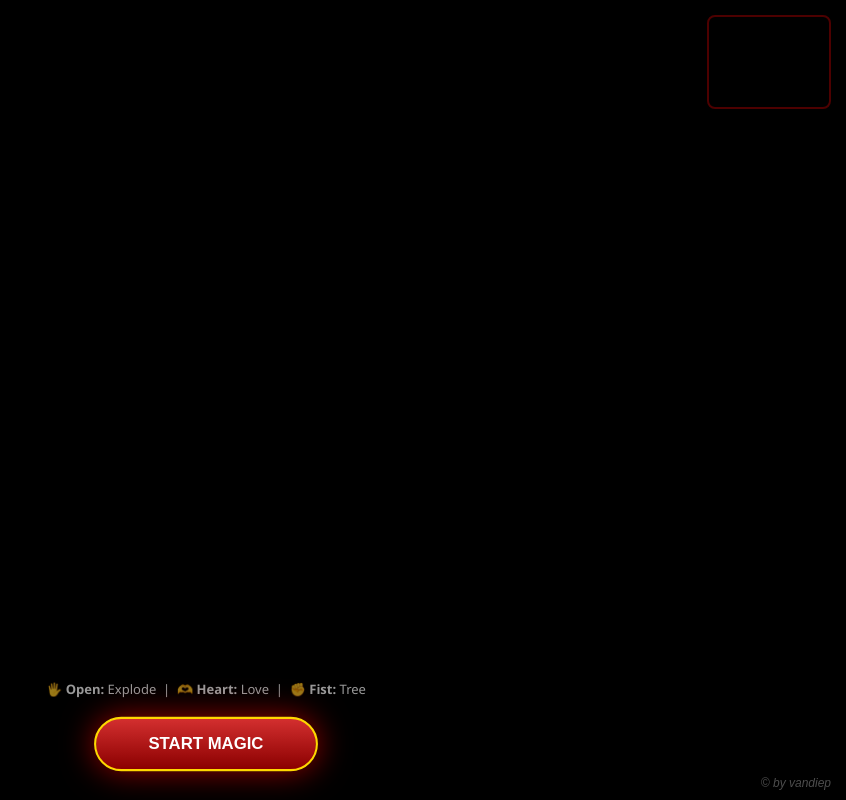
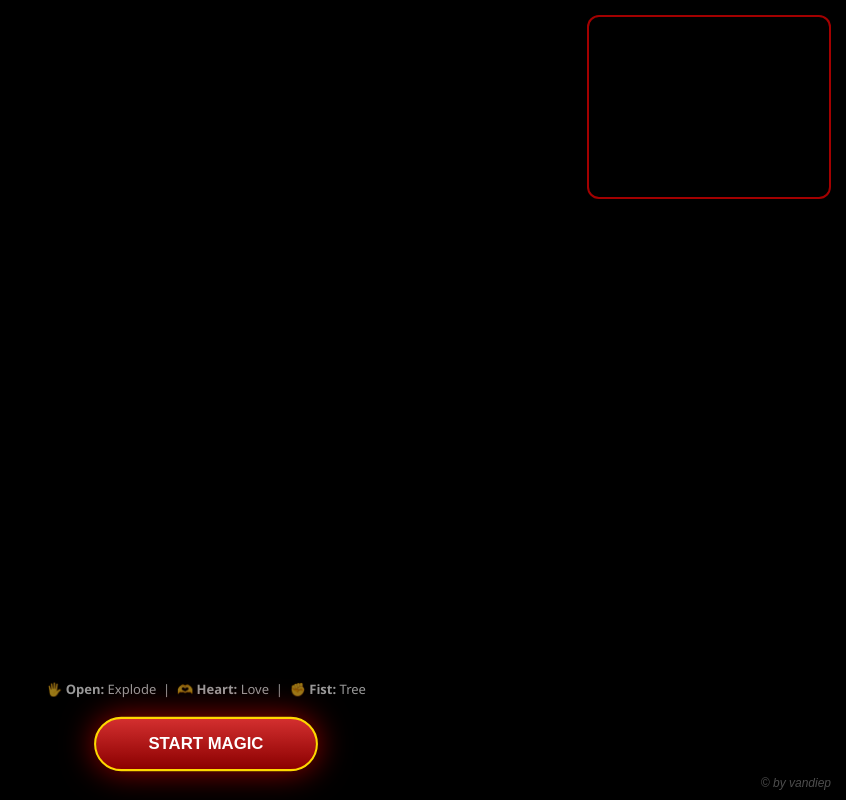
Before and after one commit to chaneylin2005/giang_sinh, a plain HTML site: page index.html in a window 1280 px wide. Shown: the whole page, without its empty margins (434-1280 px from the left). Drawn offline with nearby package versions, Linux system fonts and the light colour scheme.

Commit message:
Add files via upload

```diff
--- a/index.html
+++ b/index.html
@@ -41,11 +41,17 @@
 
         /* Camera Preview Vandiep */
         #camera-preview {
-            position: absolute; top: 15px; right: 15px;
-            width: 120px; height: 90px;
-            border: 2px solid rgba(255,0,0,0.5);
-            transform: scaleX(-1); opacity: 0.6; border-radius: 8px;
-        }
+    position: absolute;
+    top: 15px;
+    right: 15px;
+    width: 240px; /* Tăng từ 120px lên 240px */
+    height: 180px; /* Tăng từ 90px lên 180px */
+    border: 2px solid rgba(255,0,0,0.8); /* Tăng độ đậm viền */
+    transform: scaleX(-1);
+    opacity: 0.8; /* Tăng độ hiển thị (từ 0.6 lên 0.8) */
+    border-radius: 12px;
+    background: #000;
+}
 
         /* Vandiep */
         #copyright {
@@ -486,7 +492,11 @@
             hands.setOptions({ maxNumHands: 2, modelComplexity: 1, minDetectionConfidence: 0.5, minTrackingConfidence: 0.5 });
 
             hands.onResults(results => {
-                ctx.clearRect(0,0,100,75); ctx.drawImage(results.image, 0, 0, 100, 75);
+    // Chỉnh lại kích thước vẽ để khớp với canvas mới (thay 100, 75 bằng canvas.width, canvas.height)
+    ctx.clearRect(0, 0, canvas.width, canvas.height);
+    ctx.drawImage(results.image, 0, 0, canvas.width, canvas.height);
+
+    // ... giữ nguyên logic xử lý tay bên dưới ...
 
                 // --- Hand Logic  ---
                 if (results.multiHandLandmarks.length === 2) {
@@ -519,7 +529,7 @@
             });
 
             const cameraUtils = new Camera(video, {
-                onFrame: async () => { await hands.send({image: video}); }, width: 800, height: 600
+                onFrame: async () => { await hands.send({image: video}); }, width: 320, height: 240
             });
             cameraUtils.start();
         }
```
